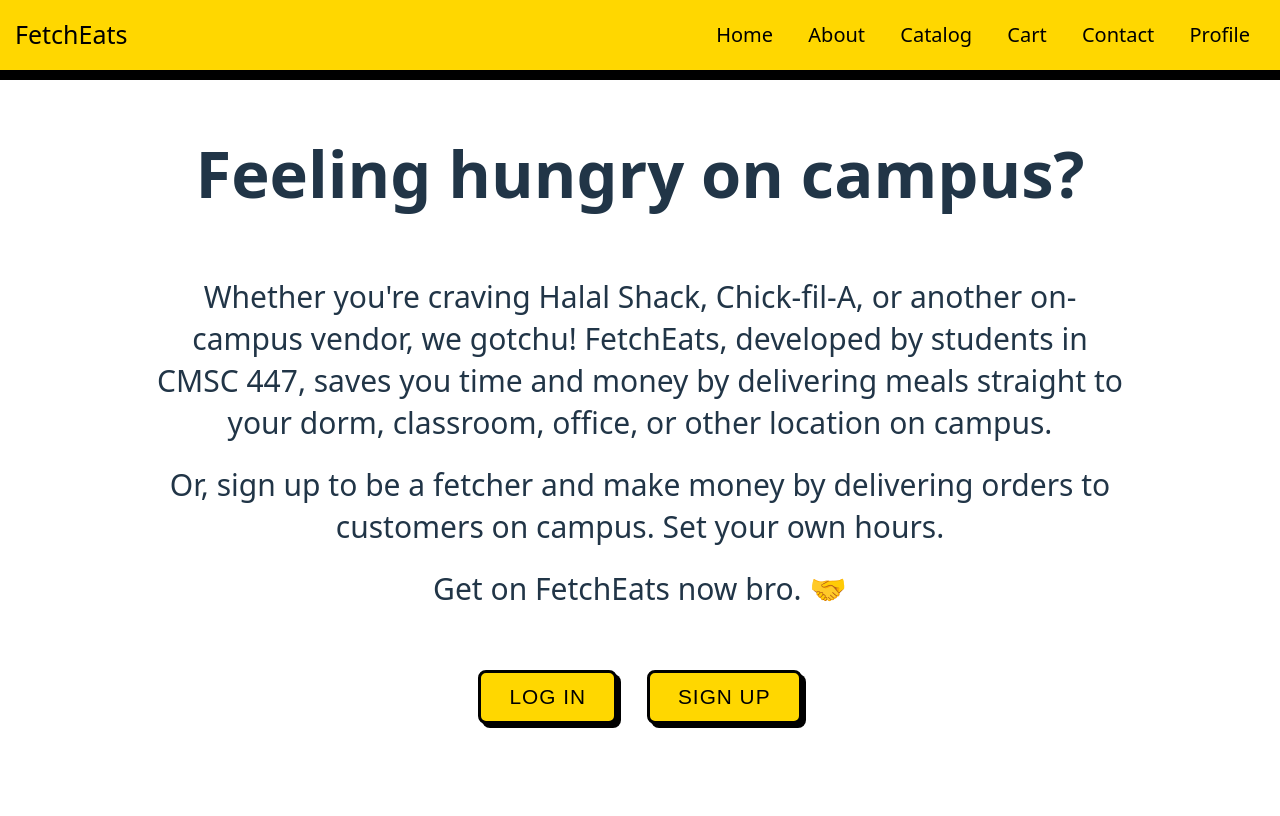
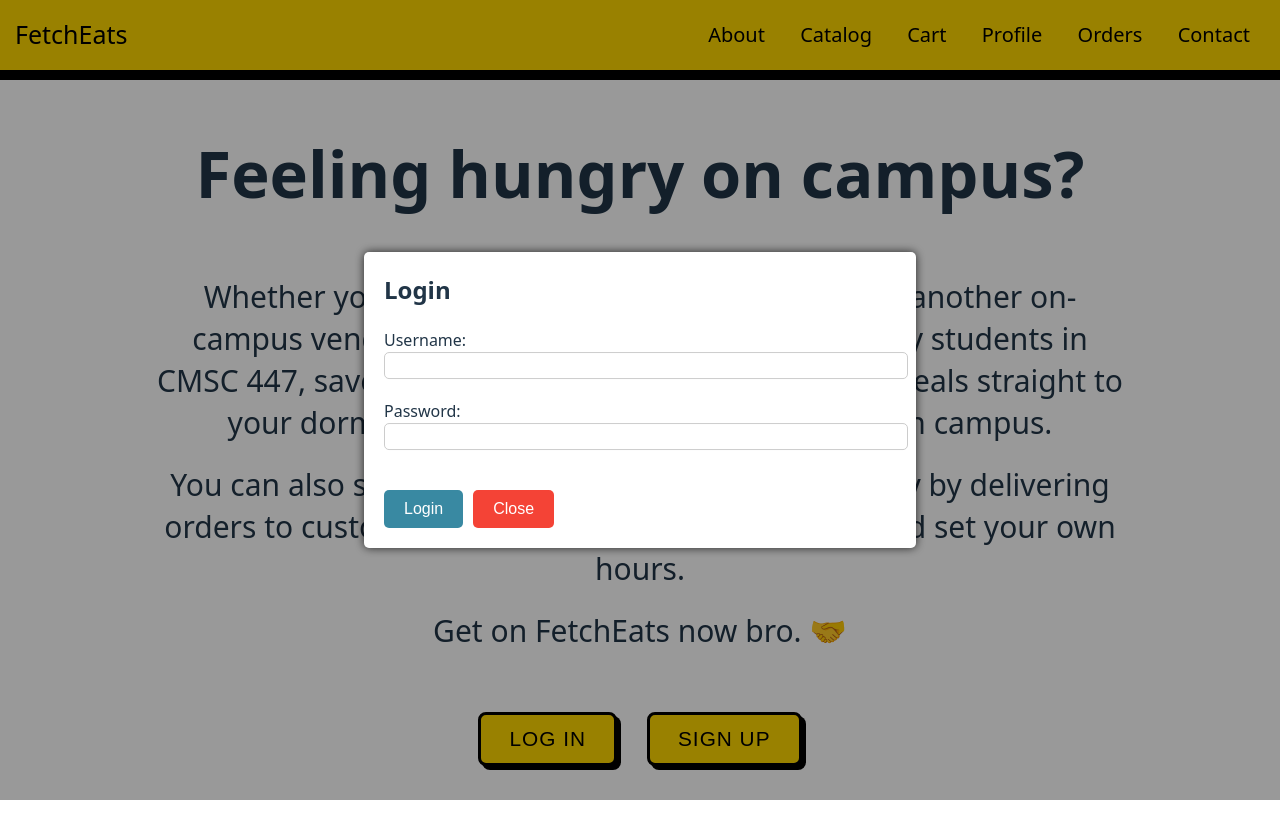
Before and after one commit to faezaanansari1/campusdoordash, a React app in the folder frontend/: page / in a window 1280 px wide. Both pictures are taken after a click on the button "LOG IN". Built offline with nearby package versions, Linux system fonts and the light colour scheme; the HTML template or start-up script is replaced by a standard one.

Commit message:
Basic log in and sign up popups on home page, without functionality

```diff
--- /dev/null
+++ b/frontend/src/components/Login.css
@@ -0,0 +1,86 @@
+/* // Code courtesy of https://dev.to/afromatt6288/create-a-popup-form-for-login-and-then-style-it-37jl */
+
+.popup {
+position: fixed;
+z-index: 1;
+left: 0;
+top: 0;
+width: 100%;
+height: 100%;
+overflow: auto;
+background-color: rgba(0,0,0,0.4);
+}
+
+.popup-inner {
+background-color: white;
+position: absolute;
+left: 50%;
+top: 50%;
+transform: translate(-50%, -50%);
+padding: 20px;
+border-radius: 5px;
+box-shadow: 0px 0px 10px 0px rgba(0,0,0,0.75);
+width: 40%;
+}
+
+.popup-inner h2 {
+margin-top: 0;
+}
+
+.popup-inner label {
+display: block;
+margin-bottom: 10px;
+}
+
+.popup-inner input {
+width: 100%;
+padding: 5px;
+border-radius: 5px;
+border: 1px solid #ccc;
+margin-bottom: 10px;
+}
+
+.popup-inner button[type="submit"],
+.popup-inner button[type="button"] {
+background-color: #3989a2;
+color: white;
+border: none;
+padding: 10px 20px;
+text-align: center;
+text-decoration: none;
+display: inline-block;
+font-size: 16px;
+margin-right: 10px;
+cursor: pointer;
+border-radius: 5px;
+}
+
+.popup-inner button[type="submit"]:hover,
+.popup-inner button[type="button"]:hover {
+background-color: #2b687b;
+}
+
+.popup-inner button[type="submit"] {
+margin-top: 20px;
+}
+
+.popup-inner button[type="button"] {
+margin-top: 20px;
+background-color: #f44336;
+}
+
+.popup-inner button[type="button"]:hover {
+background-color: #da190b;
+}
+
+.popup-inner button[type="submit"]:disabled {
+background-color: #bfbfbf;
+color: #ffffff;
+cursor: not-allowed;
+}
+
+.popup-inner button[type="button"]:disabled {
+background-color: #bfbfbf;
+color: #ffffff;
+cursor: not-allowed;
+}
--- /dev/null
+++ b/frontend/src/components/Login.jsx
@@ -0,0 +1,39 @@
+// Code courtesy of https://dev.to/afromatt6288/create-a-popup-form-for-login-and-then-style-it-37jl
+
+import { useState } from 'react'
+import './Login.css'
+
+const Login = (props) => {
+    const [username, setUsername] = useState('')
+    const [password, setPassword] = useState('')
+
+    function handleLogin(e) {
+        e.preventDefault()
+        // Code to handle login goes here
+        props.toggle()
+    }
+
+    return (
+        <div className="popup">
+            <div className="popup-inner">
+                <h2>Login</h2>
+                <form onSubmit={handleLogin}>
+                    <label>
+                        Username:
+                        <input type="text" value={username} onChange={e => setUsername(e.target.value)} />
+                    </label>
+                    <label>
+                        Password:
+                        <input type="password" value={password} onChange={e => setPassword(e.target.value)} />
+                    </label>
+                    <div>
+                        <button type="submit">Login</button>
+                        <button type="button" onClick={props.toggle}>Close</button>
+                    </div>
+                </form>
+            </div>
+        </div>
+    )
+}
+
+export default Login;
--- a/frontend/src/components/Navbar.jsx
+++ b/frontend/src/components/Navbar.jsx
@@ -1,4 +1,3 @@
-import React from 'react';
 import { Link } from 'react-router-dom';
 import './Navbar.css'
 // import umbclogo from '../assets/umbclogo.png'
@@ -13,12 +12,12 @@ const Navbar = () => {
         </div>
         <ul>
           <li className="active">
-            <Link to="/">Home </Link>
             <Link to="/about">About </Link>
             <Link to="/catalog">Catalog </Link>
             <Link to="/cart">Cart </Link>
+            <Link to="/contact">Profile </Link>
+            <Link to="/contact">Orders </Link>
             <Link to="/contact">Contact </Link>
-            <Link to="/contact">Profile </Link>
           </li>
         </ul>
       </nav>
--- /dev/null
+++ b/frontend/src/components/Signup.jsx
@@ -0,0 +1,37 @@
+import { useState } from 'react'
+import './Login.css'
+
+const Signup = (props) => {
+    const [username, setUsername] = useState('')
+    const [password, setPassword] = useState('')
+
+    function handleSignup(e) {
+        e.preventDefault()
+        // Code to handle sign up goes here
+        props.toggle()
+    }
+
+    return (
+        <div className="popup">
+            <div className="popup-inner">
+                <h2>Sign Up</h2>
+                <form onSubmit={handleSignup}>
+                    <label>
+                        Username:
+                        <input type="text" value={username} onChange={e => setUsername(e.target.value)} />
+                    </label>
+                    <label>
+                        Password:
+                        <input type="password" value={password} onChange={e => setPassword(e.target.value)} />
+                    </label>
+                    <div>
+                        <button type="submit">Sign Up</button>
+                        <button type="button" onClick={props.toggle}>Close</button>
+                    </div>
+                </form>
+            </div>
+        </div>
+    )
+}
+
+export default Signup;
--- a/frontend/src/pages/Home.css
+++ b/frontend/src/pages/Home.css
@@ -25,8 +25,8 @@ p {
   padding: 50px;
 }
 
-button {
-  background-color: #FFD700;          /* gold base */
+.home-page-btns {
+  background-color: #FFD700;
   color: black;                       /* strong text contrast */
   font-family: 'Bebas Neue', sans-serif; /* collegiate block lettering */
   font-size: 1.3rem;
@@ -41,16 +41,14 @@ button {
   box-shadow: 4px 4px 0 black;        /* punchy offset shadow */
 }
 
-/* hover: tilt, invert color, offset like a rebellious poster cutout */
-button:hover {
+.home-page-btns:hover {
   background-color: black;
   color: #FFD700;
   box-shadow: 0 0 0 black;
   transform: translate(4px, 4px);
 }
 
-/* active: tactile press-down */
-button:active {
+.home-page-btns:active {
   transform: translate(6px, 6px);
   box-shadow: 0 0 0 black;
 }
--- a/frontend/src/pages/Home.jsx
+++ b/frontend/src/pages/Home.jsx
@@ -1,17 +1,36 @@
 import React from 'react';
 // import { Link } from 'react-router-dom';
+import { useState } from 'react'
 import './Home.css'
+import Login from '../components/Login'
+import Signup from '../components/Signup'
 
 const Navbar = () => {
+  // TODO: These popup states and functions need to be moved somewhere more global because they can occur at different places across the app.
+  const [loginPopup, setLoginPopup] = useState(false)
+  const [signupPopup, setSignupPopup] = useState(false)
+
+  function toggleLoginPopup () {
+    let set = loginPopup;
+    setLoginPopup(!set);
+  };
+
+  function toggleSignupPopup () {
+    let set = signupPopup;
+    setSignupPopup(!set);
+  };
+
   return (
     <div className='home'>
         <h1>Feeling hungry on campus?</h1>
         <p> Whether you're craving Halal Shack, Chick-fil-A, or another on-campus vendor, we gotchu! FetchEats, developed by students in CMSC 447, saves you time and money by delivering meals straight to your dorm, classroom, office, or other location on campus.</p>
-        <p>Or, sign up to be a fetcher and make money by delivering orders to customers on campus. Set your own hours.</p>
+        <p>You can also sign up to be a fetcher and make money by delivering orders to customers on campus. Work on campus and set your own hours.</p>
         <p>Get on FetchEats now bro. 🤝</p>
         <div className='buttons'>
-            <button>Log in</button>
-            <button>Sign up</button>
+            <button className="home-page-btns" onClick={toggleLoginPopup}>Log in</button>
+            {loginPopup ? <Login toggle={toggleLoginPopup} /> : null}
+            <button className="home-page-btns" onClick={toggleSignupPopup}>Sign up</button>
+            {signupPopup ? <Signup toggle={toggleSignupPopup} /> : null}
         </div>
     </div>
   );
```
